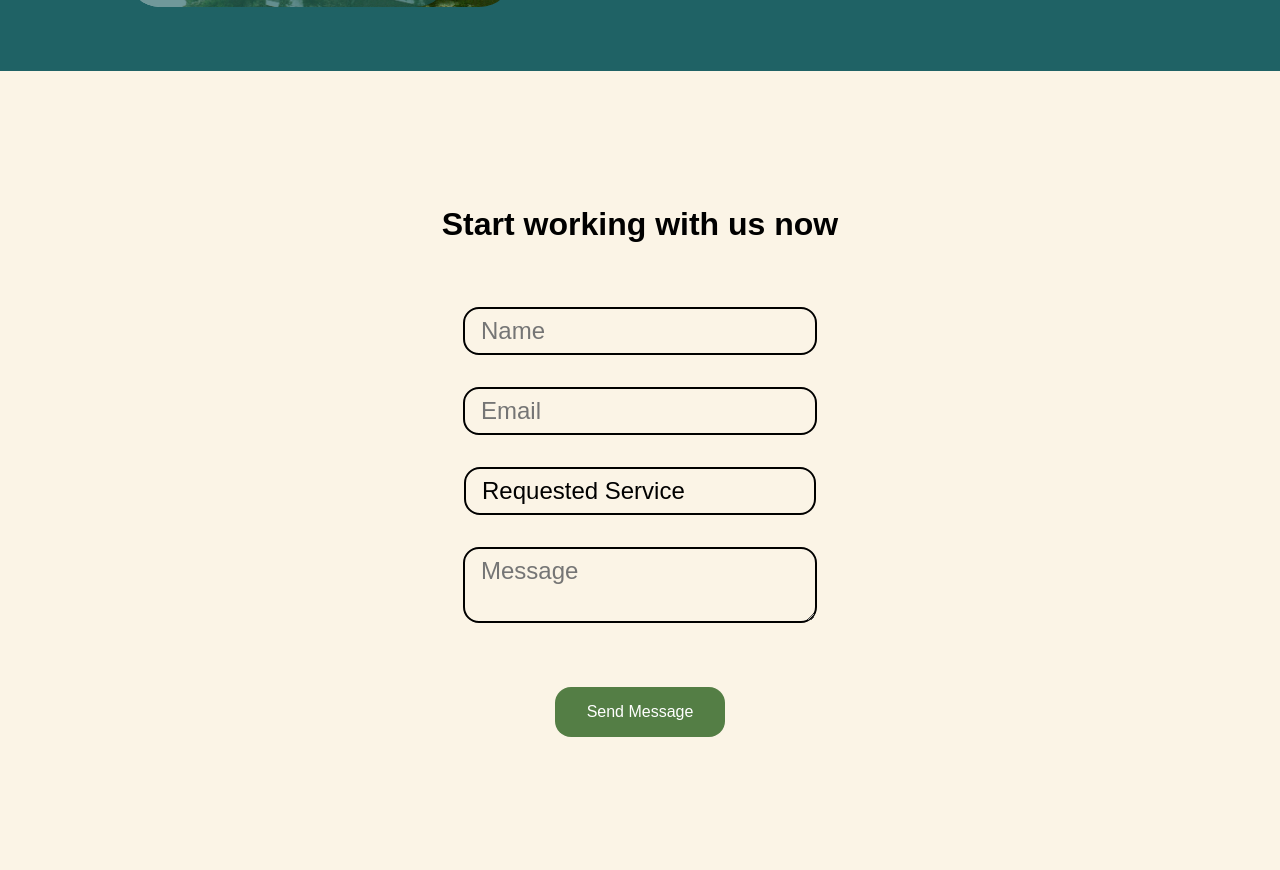
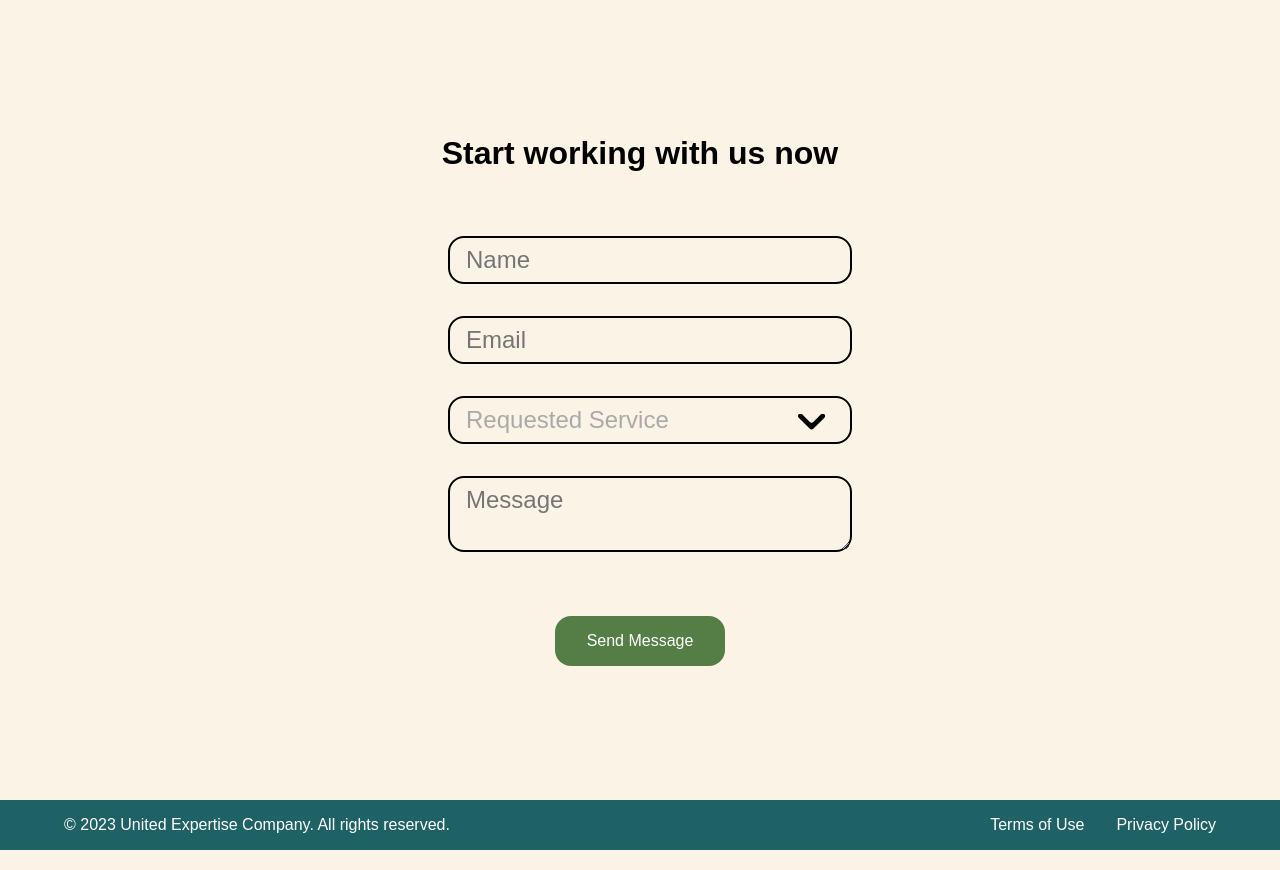
Before and after one commit to German-Shein/united-expertise-company-website, a PHP site: page / in a window 1280 px wide. Shown: the part 4800-5670 px from the top of the page. Run offline with PHP 8.4, Linux system fonts and the light colour scheme.

Commit message:
Creating a dropdown menu

```diff
--- a/Global.css
+++ b/Global.css
@@ -39,3 +39,12 @@ a, a:hover, a:focus, a:active
 	text-decoration: none;
 	color: inherit;
 }
+
+input, textarea
+{
+	-webkit-appearance: none;
+	outline: none;
+	border: 0;
+	margin: 0;
+	padding: 0;
+}
--- a/Index.css
+++ b/Index.css
@@ -74,7 +74,7 @@
 
 .Feature_Section
 {
-	max-width: 36%;
+	max-width: 40rem;
 	padding-left: 2rem;
 	padding-right: 2rem;
 	padding-bottom: 2rem;
@@ -265,6 +265,7 @@
 	align-items: center;
 	justify-content: center;
 	max-width: 40rem;
+	min-width: 24rem;
 }
 
 .Input_Field
@@ -278,6 +279,7 @@
 	padding-top: 0.5rem;
 	padding-bottom: 0.5rem;
 	width: 100%;
+	margin-left: 1.25rem; /* This is a hack, it's just here to align the field visually with the dropdown */
 }
 
 .Footer
@@ -293,3 +295,226 @@
 	flex-direction: row;
 	gap: 2rem
 }
+
+/* Dropdown */
+
+.Dropdown_Menu_Container
+{
+	display: flex;
+	flex-direction: column;
+	position: relative;
+	width: calc(100% - 0.25rem);
+	padding-right: 1.25rem;
+	margin-left: 1.25rem;
+	border: 0.125rem solid #000000;
+	border-radius: 1rem;
+}
+
+.Dropdown_Menu_Controller
+{
+	position: absolute;
+	top: 0;
+	right: 0;
+	bottom: 0;
+	left: 0;
+	width: 100%;
+	height: 100%;
+	margin: 0;
+	opacity: 0;
+	cursor: pointer;
+	z-index: 3;
+}
+
+.Dropdown_Menu_Controller:checked ~ .Dropdown_Menu_Options
+{
+	border: 0.125rem solid #000000;
+	height: 8rem;
+	overflow-y: scroll;
+}
+
+.Dropdown_Menu_Controller:checked ~ .Dropdown_Menu_Options .Option_Label
+{
+	display: block;
+	padding: 1rem 1rem;
+}
+
+.Dropdown_Menu_Controller:not(:checked) ~ .Dropdown_Menu_Options .Dropdown_Menu_Option input[type="radio"]:checked ~ .Option_Value
+{
+	top: -1.6rem;
+}
+
+.Dropdown_Menu_Controller:checked ~ .Dropdown_Menu_Options .Dropdown_Menu_Option input[type="radio"]:checked ~ .Option_Value
+{
+	display: none;
+}
+
+.Dropdown_Menu_Controller:checked ~ .Dropdown_Menu_Options .Option_Background
+{
+	display: block;
+}
+
+.Dropdown_Menu_Box
+{
+	position: relative;
+	padding-left: 1rem;
+	padding-top: 0.5rem;
+	padding-bottom: 0.5rem;
+	cursor: pointer;
+	width: 100%;
+}
+
+.Dropdown_Menu_Selected_Value
+{
+	font-size: 1.5rem;
+}
+
+.Dropdown_Menu_Label
+{
+	color: #A9A9A9;
+}
+
+.Dropdown_Menu_Arrow_Icon
+{
+	position: absolute;
+	background-color: #000000;
+	top: 1rem;
+	right: 1rem;
+	bottom: 1rem;
+	padding: 1rem;
+	clip-path: path('M23.0179 0.70911L15.2909 8.41928C14.3454 9.36476 12.8146 9.36476 11.8635 8.41928L4.13648 0.70911C3.191 -0.23637 1.65459 -0.23637 0.70911 0.70911C-0.23637 1.65459 -0.23637 3.191 0.70911 4.13648L11.8635 15.2909C12.809 16.2364 14.3454 16.2364 15.2909 15.2909L26.4453 4.13648C27.3908 3.191 27.3908 1.65459 26.4453 0.70911C25.4998 -0.23637 23.9634 -0.23637 23.0179 0.70911Z');
+}
+
+.Dropdown_Menu_Options
+{
+	position: absolute;
+	width: 100%;
+	border-radius: 1rem;
+	margin-top: 3.5rem;
+	background-color: #FBF4E6;
+}
+
+.Dropdown_Menu_Option
+{
+	position: relative;
+	line-height: 1;
+	transition: 0.3s ease all;
+	z-index: 2;
+}
+
+.Dropdown_Menu_Option:hover
+{
+	background-color: #1F6265;
+}
+
+.Dropdown_Menu_Option:first-of-type:hover
+{
+	border-radius: 0.5rem 0.5rem 0 0;
+}
+
+.Dropdown_Menu_Option:last-of-type:hover
+{
+	border-radius: 0 0 0.5rem 0.5rem;
+}
+
+.Dropdown_Menu_Option, .Option_Label
+{
+	color: #000000;
+	font-size: 1.5rem;
+}
+
+.Option_Label
+{
+	display: none;
+	padding: 0;
+}
+
+.Selection_Controller
+{
+	position: absolute;
+	left: 0;
+	width: 100%;
+	height: 50%;
+}
+
+.Selection_Controller.Top_Half
+{
+	top: 0;
+}
+
+.Selection_Controller.Bottom_Half
+{
+	bottom: 0;
+}
+
+input[type="radio"]
+{
+	position: absolute;
+	right: 0;
+	left: 0;
+	width: 100%;
+	height: 50%;
+	margin: 0;
+	opacity: 0;
+	cursor: pointer;
+}
+
+.Selection_Controller:hover
+{
+	height: 100%;
+	z-index: 1;
+}
+
+.Option_Label
+{
+	transition: 0.3s ease all;
+}
+
+.Option_Value
+{
+	position: absolute;
+	left: 1rem;
+	height: 1.25rem;
+	transform: scale(0);
+}
+
+.Dropdown_Menu_Option input[type="radio"]:checked ~ .Option_Value
+{
+	opacity: 1;
+	transform: scale(1);
+}
+
+.Dropdown_Menu_Option input[type="radio"]:checked ~ .Dropdown_Menu_Label
+{
+	display: none;
+}
+
+.Dropdown_Menu_Option input[type="radio"]:checked ~ .Option_Label:before
+{
+	content: "";
+	position: absolute;
+	top: 0;
+	right: 0;
+	bottom: 0;
+	left: 0;
+	z-index: -1;
+}
+
+.Option_Background
+{
+	position: absolute;
+	top: 0;
+	right: 0;
+	left: 0;
+	height: 40px;
+	transition: 0.3s ease all;
+	z-index: 1;
+	display: none;
+}
+
+.Dropdown_Menu_Option:hover .Option_Label
+{
+	color: #FFFFFF;
+    font-weight: bold;
+}
+
+/* Dropdown */
--- a/Index.html
+++ b/Index.html
@@ -343,7 +343,22 @@
 				<form class="Contact_Us_Form">
 					<input class="Input_Field" placeholder="Name" />
 					<input class="Input_Field" placeholder="Email" />
-					<div class="Input_Field">Requested Service</div>
+					<div class="Dropdown_Menu_Container">
+						<input class='Dropdown_Menu_Controller' type="checkbox" />
+						<div class='Dropdown_Menu_Box'>
+							<div class='Dropdown_Menu_Selected_Value'><span class="Dropdown_Menu_Label">Requested Service</span></div>
+							<div class='Dropdown_Menu_Arrow_Icon'></div>
+						</div>
+						<div class='Dropdown_Menu_Options'>
+							<div class="Dropdown_Menu_Option">
+								<input class="Selection_Controller Top_Half" type="radio" value="Service 1" />
+								<input class="Selection_Controller Bottom_Half" type="radio" value="Service 1" />
+								<span class='Option_Label'>Service 1</span>
+								<span class='Option_Value'>Service 1</span>
+							</div>
+							<div class='Option_Background'></div>
+						</div>
+					</div>
 					<textarea class="Input_Field" placeholder="Message"></textarea>
 				</form>
 				<button class="Standard_Button">Send Message</button>
```
